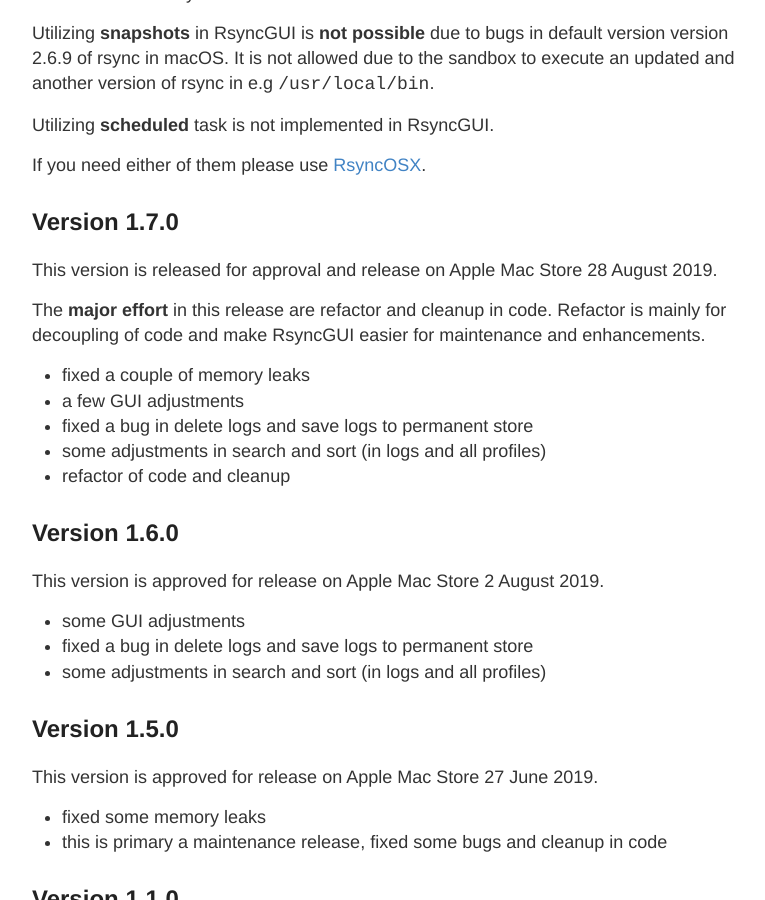
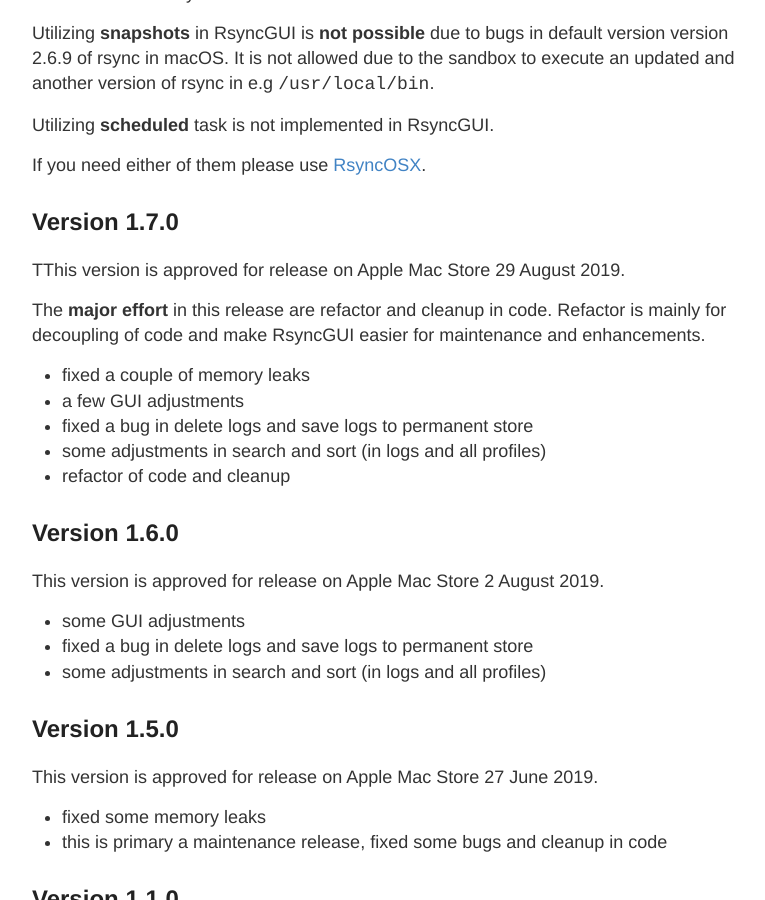
Before and after one commit to d2s/Documentation, a Jekyll site: the page built from _posts/2018-04-10-RsyncGUIChangelog.md, in a window 1280 px wide and 900 px high, scrolled down 634 px. Shown: the whole window, without its empty margins (248-1013 px from the left). Built offline with Jekyll 4.4.1, drawn with Linux system fonts in a browser that asks for light colours.

Commit message:
Update 2018-04-10-RsyncGUIChangelog.md

```diff
--- a/_posts/2018-04-10-RsyncGUIChangelog.md
+++ b/_posts/2018-04-10-RsyncGUIChangelog.md
@@ -21,7 +21,7 @@ If you need either of them please use [RsyncOSX](https://github.com/rsyncOSX/Rsy
 
 ## Version 1.7.0
 
-This version is released for approval and release on Apple Mac Store 28 August 2019.
+TThis version is approved for release on Apple Mac Store 29 August 2019.
 
 The **major effort** in this release are refactor and cleanup in code. Refactor is mainly for decoupling of code and make RsyncGUI easier for maintenance and enhancements.
 
```
